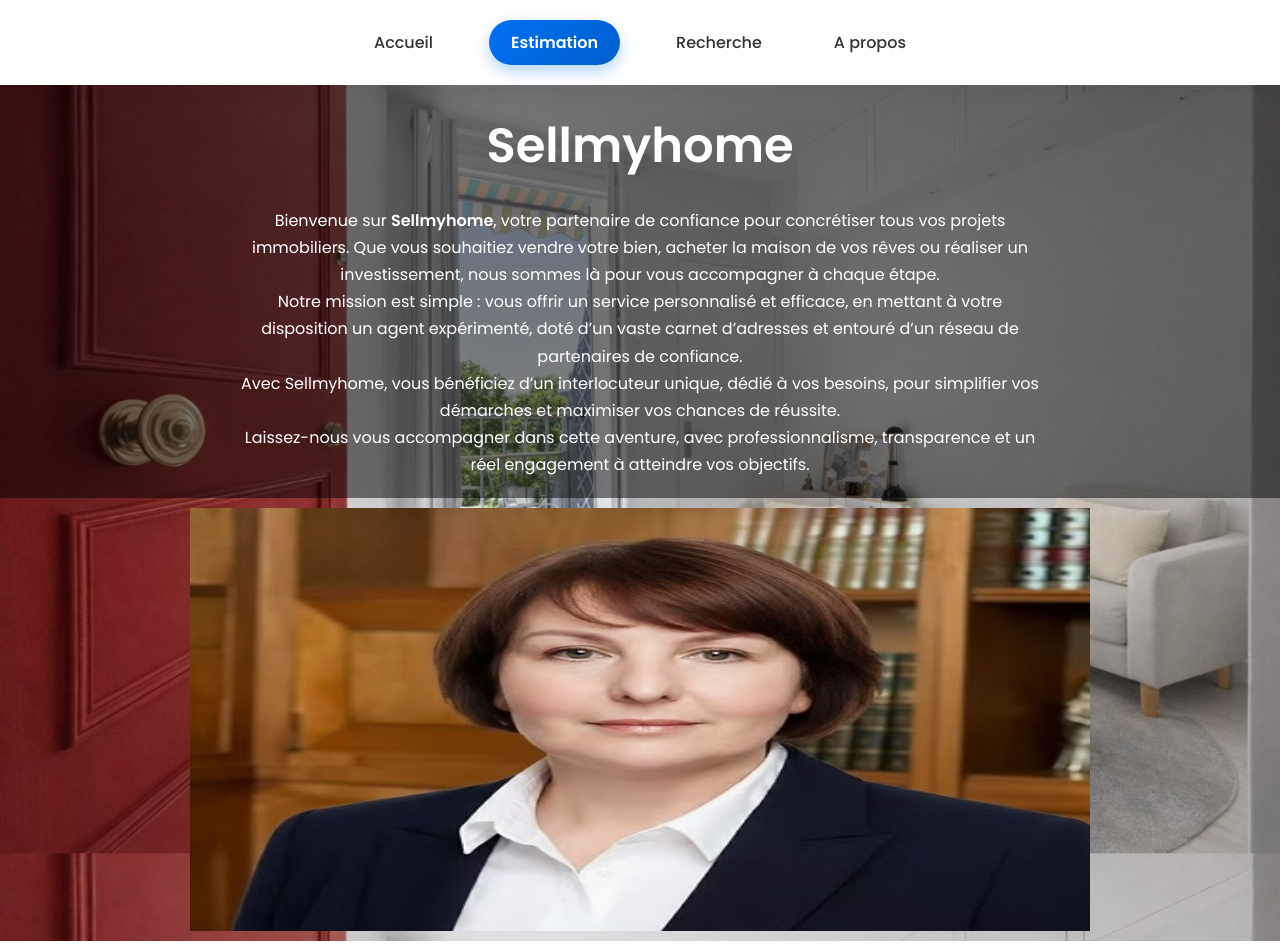
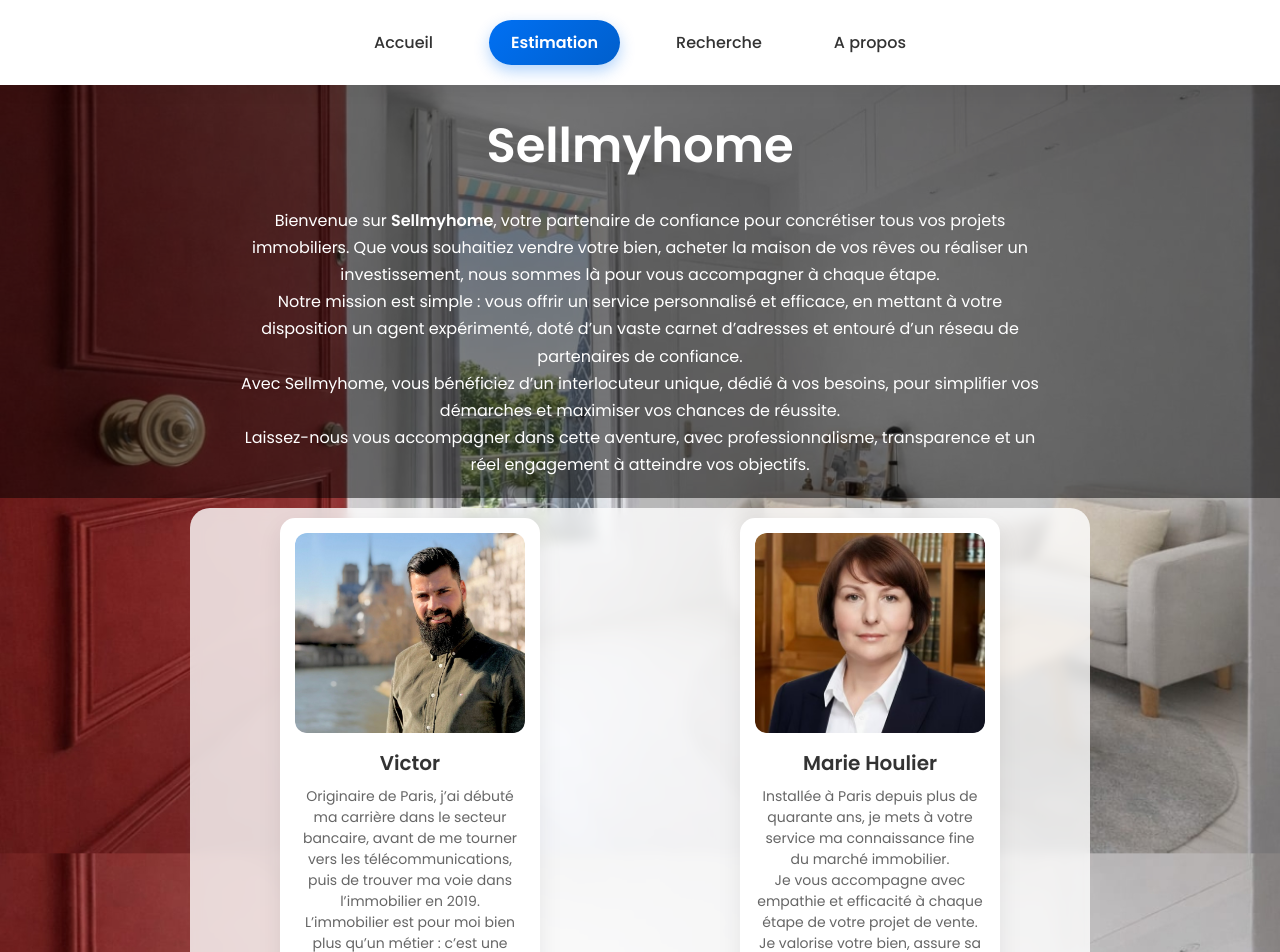
Before and after one commit to Juju-kpi/estimation_immo, a Next.js app: page /presentation in a window 1280 px wide. Shown: the top 952 px of the page. Built offline with nearby package versions, Linux system fonts and the light colour scheme.

Commit message:
Update page.js

```diff
--- a/app/presentation/page.js
+++ b/app/presentation/page.js
@@ -39,8 +39,8 @@ export default function Presentation() {
       {/* AGENTS */}
       <section id="victor" className="agents presentation-agents">
 
-        <div className="agents-cards">
-          <div className="agents-image">
+        <div className="agent-card">
+          <div className="agent-image">
             <Image src="/victor2.jpeg" alt="Victor" fill />
           </div>
           <h3>Victor</h3>
@@ -63,8 +63,8 @@ export default function Presentation() {
               </p>
         </div>
 
-        <div className="agents-cards">
-          <div className="agents-image">
+        <div className="agent-card">
+          <div className="agent-image">
             <Image src="/Marie.jpeg" alt="Marie" fill />
           </div>
           <h3>Marie Houlier</h3>
```
